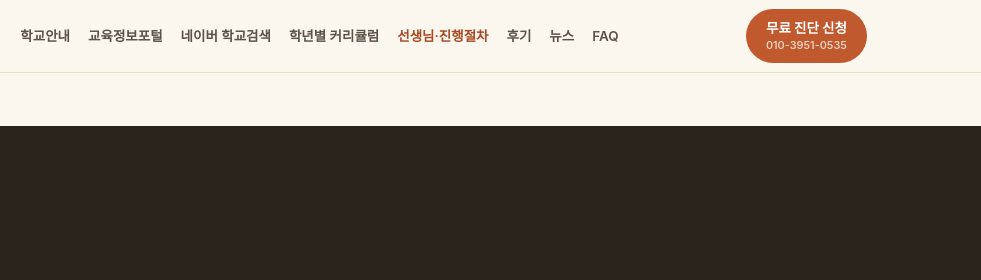
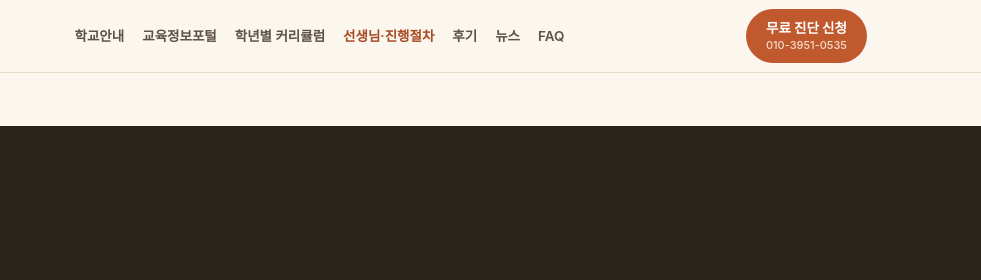
Before and after one commit to hasa080525-ctrl/one-ssam, a plain HTML site: page about.html in a window 1280 px wide. Shown: the top 280 px of the page, 299-1280 px from the left. Drawn offline with Linux system fonts and the light colour scheme; a web font is replaced by a local one.

Commit message:
네비게이션 메뉴에서 네이버 학교검색 링크 제거
Co-Authored-By: Claude Sonnet 5 <noreply@anthropic.com>

```diff
--- a/about.html
+++ b/about.html
@@ -40,7 +40,6 @@
     <nav class="nav-links">
       <a href="/schools.html">학교안내</a>
       <a href="https://open.neis.go.kr/portal/mainPage.do" target="_blank" rel="noopener">교육정보포털</a>
-      <a href="https://edu.naver.com/school-search?level=high" target="_blank" rel="noopener">네이버 학교검색</a>
       <a href="/roadmap.html">학년별 커리큘럼</a>
       <a href="/about.html" class="current">선생님·진행절차</a>
       <a href="/reviews.html">후기</a>
@@ -57,7 +56,6 @@
   <nav class="mobile-nav" id="mobileNav">
     <a href="/schools.html">학교안내</a>
     <a href="https://open.neis.go.kr/portal/mainPage.do" target="_blank" rel="noopener">교육정보포털</a>
-    <a href="https://edu.naver.com/school-search?level=high" target="_blank" rel="noopener">네이버 학교검색</a>
     <a href="/roadmap.html">학년별 커리큘럼</a>
     <a href="/about.html">선생님·진행절차</a>
     <a href="/reviews.html">후기</a>
```
Also changed, not shown: faq.html (+0 -2 lines), index.html (+0 -2 lines), news.html (+0 -2 lines), reviews.html (+0 -2 lines), roadmap.html (+0 -2 lines), schools.html (+0 -2 lines), study-abroad.html (+0 -2 lines).
